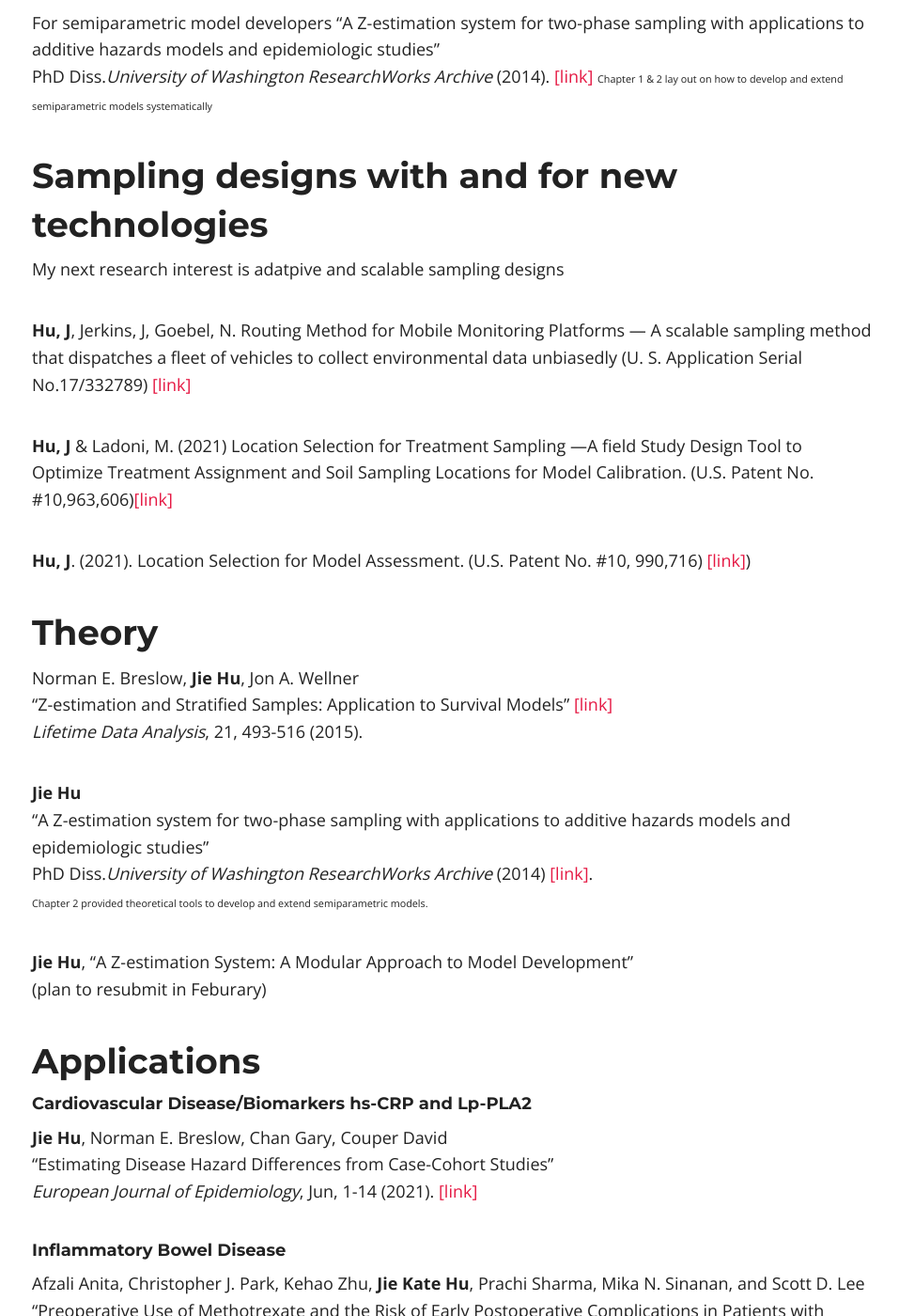
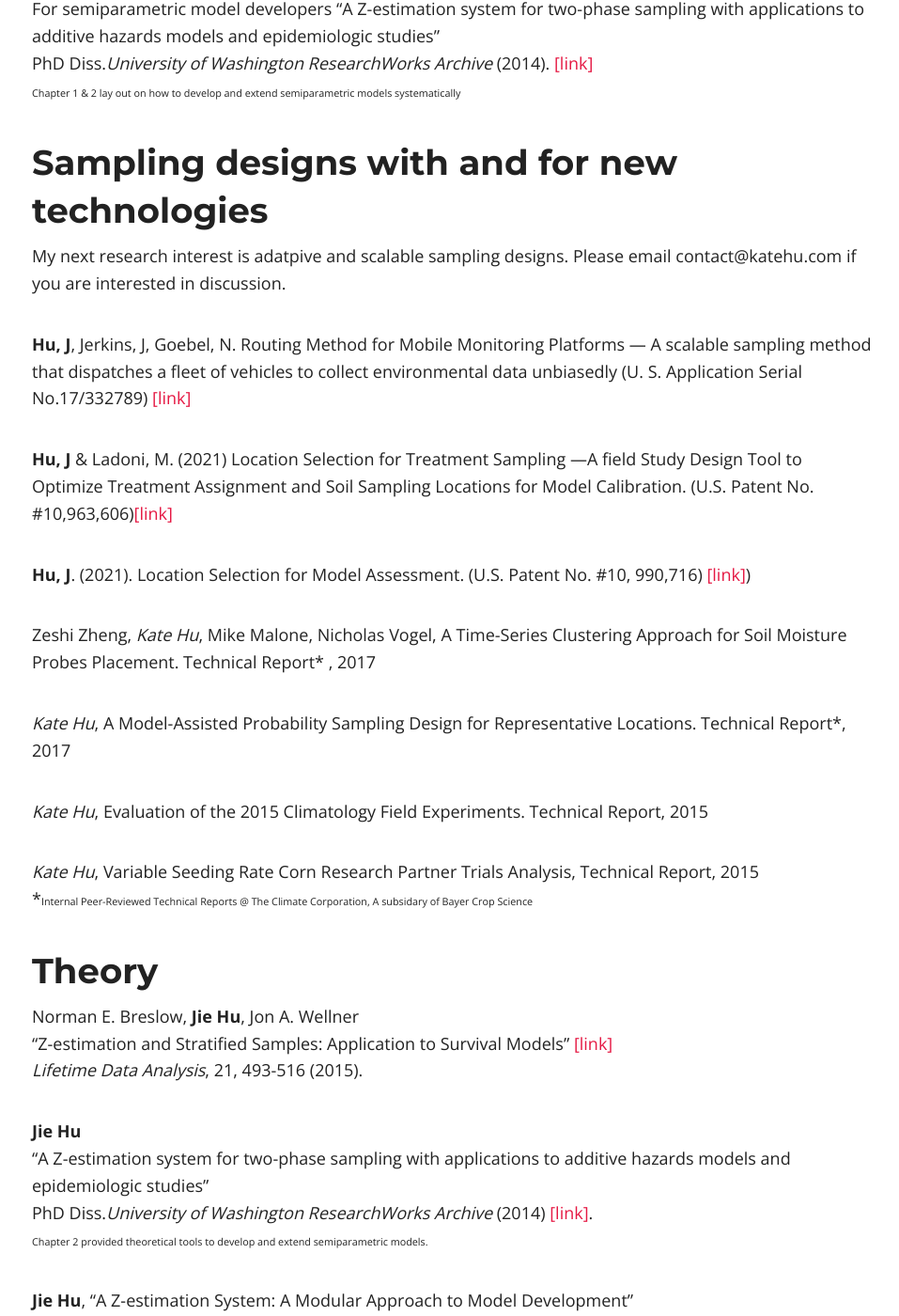
Before and after one commit to katehu/katehu.github.io, a Jekyll site: the page built from publications.md, in a window 1280 px wide and 1400 px high, scrolled down 2586 px. Shown: the whole window at 94% size, without its empty margins (156-1113 px from the left). Built offline with Jekyll 4.4.1, drawn with Linux system fonts in a browser that asks for light colours; nearby versions of some CDN libraries; some of the changed text lies outside the part shown.

Commit message:
Update publications.md

````diff
--- a/publications.md
+++ b/publications.md
@@ -23,7 +23,7 @@
 7. [Methods to integrate statistical models, measurements, and scientific knowledge for precision farm management](#measurement-model)
 8. [Make model developement transparent and accessible](#model)
 9. [Epistemology](#epistemology)
-10.[precision agriculture](#precision agriculture)
+10.[precision agriculture](#agriculture)
 
 
 <small> Publications are grouped by topics. Papers written for dual purposes appear under two categories.<small>
@@ -32,20 +32,19 @@
 
 **Jie Hu**, Eric Tchetgen Tchetgen, Francesca Dominici<br/>
 “Leveraging Auxiliary Information to Adjust for Unmeasured Confounding in Time Series Study Designs”<br/>
-in revision for *Nature Review Method Primer*
+in revision for *Nature Review Method Primer* <br/>
 
 
  **Jie Hu**, Norman E. Breslow, Chan Gary, Couper David<br/>
 “Estimating Disease Hazard Differences from Case-Cohort Studies”<br/>
-*European Journal of Epidemiology*, Jun, 1-14 (2021).<br/>
+*European Journal of Epidemiology*, Jun, 1-14 (2021).[[link]](https://link.springer.com/article/10.1007/s10654-021-00739-3)<br/>
 <small> This article includes methods and software for improving inference precision by leveraging auxiliary variables.<small> <br/>
 
  **Jie Hu** <br/>
 "A Z-estimation system for two-phase sampling with applications to additive hazards models and epidemiologic studies" <br/>
 PhD Diss.*University of Washington ResearchWorks Archive* (2014). [[link]](https://digital.lib.washington.edu/researchworks/handle/1773/27427) <br/>
-``` diff
- + <small> Chapter 4 & 5 include methods and results for improving prediction precision from survival models by levering auxiliary variables.<small>
- ```
+<small> Chapter 4 & 5 include methods and results for improving prediction precision from survival models by levering auxiliary variables.<small>
+
 
 **Current work**: I am developing several methods to leverage auxiliary information to adjust for unmeasured confounding, using techniques in Bayesian statistics, econometrics, and proximal causal inference.<br/>
 
@@ -53,7 +52,7 @@
 
 **Jie Hu**, Norman E. Breslow, Chan Gary, Couper David<br/>
 “Estimating Disease Hazard Differences from Case-Cohort Studies”<br/>
-*European Journal of Epidemiology*, Jun, 1-14 (2021). [[link]](<br/>
+*European Journal of Epidemiology*, Jun, 1-14 (2021). [[link]](https://link.springer.com/article/10.1007/s10654-021-00739-3)(<br/>
 
 
 Norman Breslow and **Jie Kate Hu**<br/>
@@ -62,7 +61,7 @@
 
 
 
-**Jie Kate Hu**, Gary Chan<br/>
+**Jie Kate Hu**, Gary Chan <br/>
 “Weights Determination in Generalized Case-Cohort Study”<br/>
 (plan to submit in January, 2023). <br/>
 
@@ -95,19 +94,33 @@
 
 For semiparametric model developers
 "A Z-estimation system for two-phase sampling with applications to additive hazards models and epidemiologic studies" <br/>
-PhD Diss.*University of Washington ResearchWorks Archive* (2014). [[link]](https://digital.lib.washington.edu/researchworks/handle/1773/27427)
+PhD Diss.*University of Washington ResearchWorks Archive* (2014). [[link]](https://digital.lib.washington.edu/researchworks/handle/1773/27427) <br/>
 <small> Chapter 1 & 2 lay out on how to develop and extend semiparametric models systematically <small>
 
 
 ## Sampling designs with and for new technologies <a name="study-design"></a>
 
-My next research interest is adatpive and scalable sampling designs<br/>
+My next research interest is adatpive and scalable sampling designs. Please email contact@katehu.com if you are interested in discussion. <br/>
 
 **Hu, J**, Jerkins, J, Goebel, N. Routing Method for Mobile Monitoring Platforms --- A scalable sampling method that dispatches a fleet of vehicles to collect environmental data unbiasedly (U. S. Application Serial No.17/332789) [[link]](https://uspto.report/patent/app/20210377708) <br/>
 
 **Hu, J** & Ladoni, M. (2021) Location Selection for Treatment Sampling ---A field Study Design Tool to Optimize Treatment Assignment and Soil Sampling Locations for Model Calibration. (U.S. Patent No. #10,963,606)[[link]](https://uspto.report/patent/grant/10,963,606) <br/>
 
 **Hu, J**.  (2021). Location Selection for Model Assessment. (U.S. Patent No. #10, 990,716) [[link]](https://uspto.report/patent/grant/10,990,716)) <br/>
+
+Zeshi Zheng, *Kate Hu*, Mike Malone, Nicholas Vogel, A Time-Series Clustering
+Approach for Soil Moisture Probes Placement. Technical Report* , 2017
+
+*Kate Hu*, A Model-Assisted Probability Sampling Design for Representative
+Locations. Technical Report*, 2017
+
+*Kate Hu*, Evaluation of the 2015 Climatology Field Experiments. Technical Report,
+2015
+
+*Kate Hu*, Variable Seeding Rate Corn Research Partner Trials Analysis, Technical
+Report, 2015
+*<small>Internal Peer-Reviewed Technical Reports @ The Climate Corporation, A subsidary of Bayer Crop Science <small> <br/>
+
 
 ## Theory <a name="theory"></a>
 
@@ -121,12 +134,12 @@
 <small> Chapter  2 provided theoretical tools to develop and extend semiparametric models. <small> <br/>
 
 **Jie Hu**, “A Z-estimation System: A Modular Approach to Model Development” <br/>
-(plan to resubmit in Feburary)
+(plan to resubmit in Feburary) <br/>
 
 ## Applications <a name="application"></a>
 
 ##### Cardiovascular Disease/Biomarkers hs-CRP and Lp-PLA2
-**Jie Hu**, Norman E. Breslow, Chan Gary, Couper David<br/>
+**Jie Hu**, Norman E. Breslow, Chan Gary, Couper David <br/>
 “Estimating Disease Hazard Differences from Case-Cohort Studies”<br/>
 *European Journal of Epidemiology*, Jun, 1-14 (2021). [[link]](https://link.springer.com/article/10.1007/s10654-021-00739-3)<br/>
 
````
Also changed, not shown: other parts of publications.md (+5 -6 lines).
